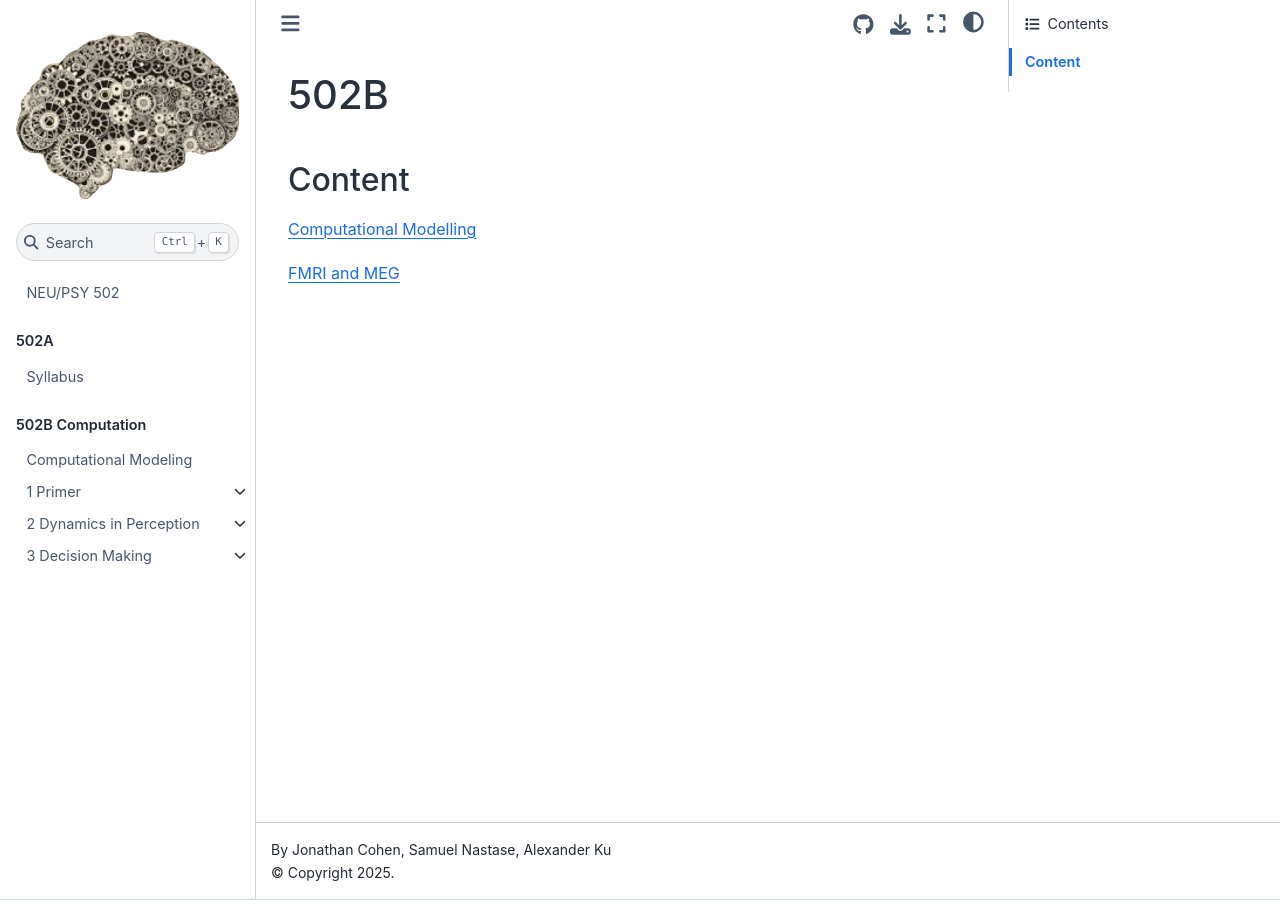
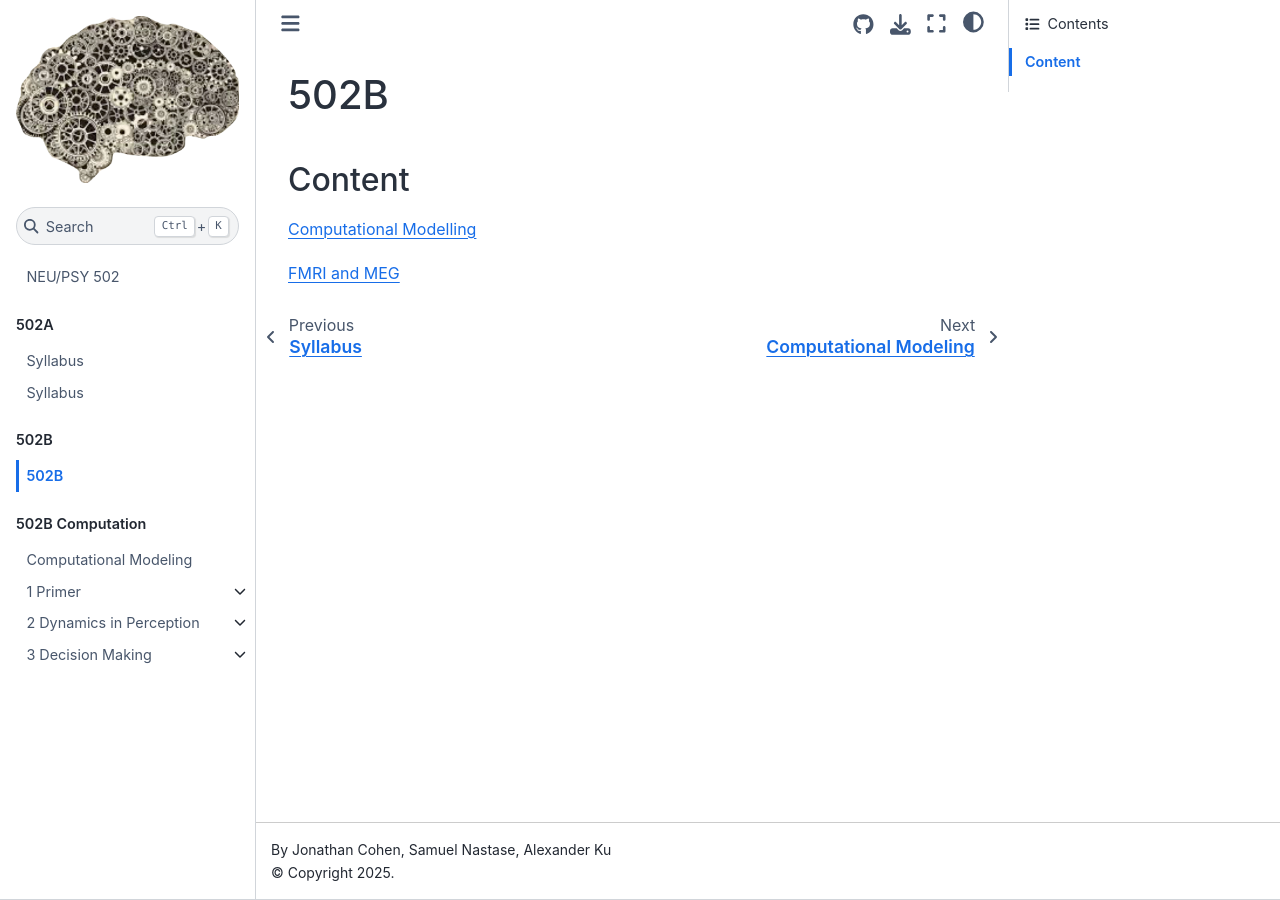
Before and after one commit to PrincetonUniversity/NEU-PSY-502, a Jupyter Book: the page built from website/content/502B/intro.md, in a window 1280 px wide. Built offline with Jupyter Book 1.0.4 settings and Sphinx 7.4.7 and the Sphinx Book theme 1.1.4, drawn with Linux system fonts in a browser that asks for light colours; pages that are not in the unit, such as notebooks, are missing from menus.

Commit message:
add class 1 to the table of content

```diff
--- a/website/_toc.yml
+++ b/website/_toc.yml
@@ -7,8 +7,12 @@ parts:
 - caption: 502A
   chapters:
   - file: content/502A/syllabus
-  - file: content/502A/Lecture 1/intro
-  - file: content/502A/Lecture 2/intro
+  - file: content/502A/Class 1/syllabus
+  - file: content/502A/Class 2/intro
+  - file: content/502A/Class 3/intro
+- caption: 502B
+  chapters:
+  - file: content/502B/intro
 - caption: 502B Computation
   chapters:
   - file: content/502B/Computation/intro
@@ -25,3 +29,6 @@ parts:
   - file: content/502B/Computation/Decision Making/intro
     sections:
     - file: content/502B/Computation/Decision Making/notebooks/1 Drift Diffusion Models
+- caption: 502B Empirical
+  chapters:
+  - file: content/502B/Empirical/intro
```
